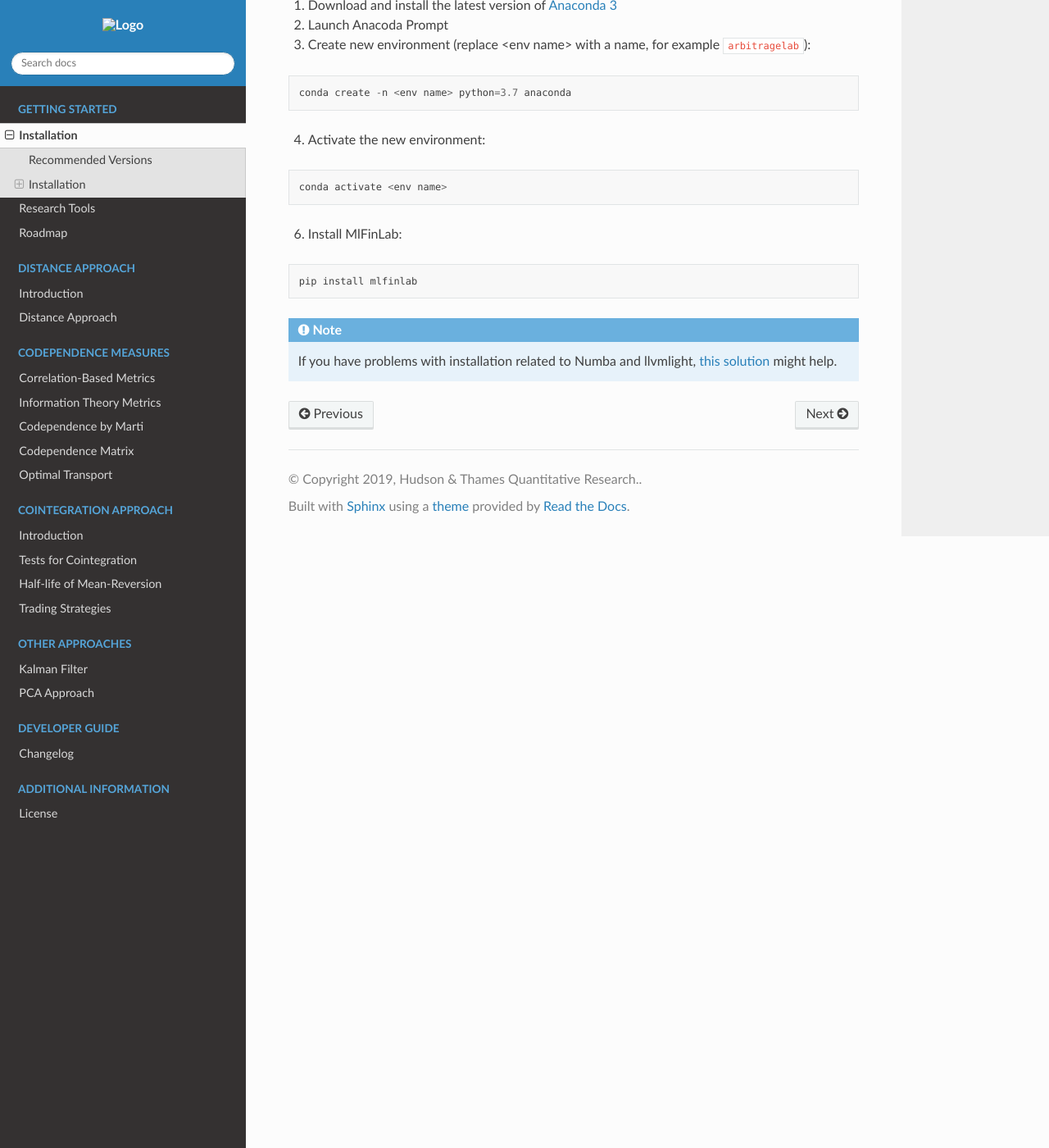
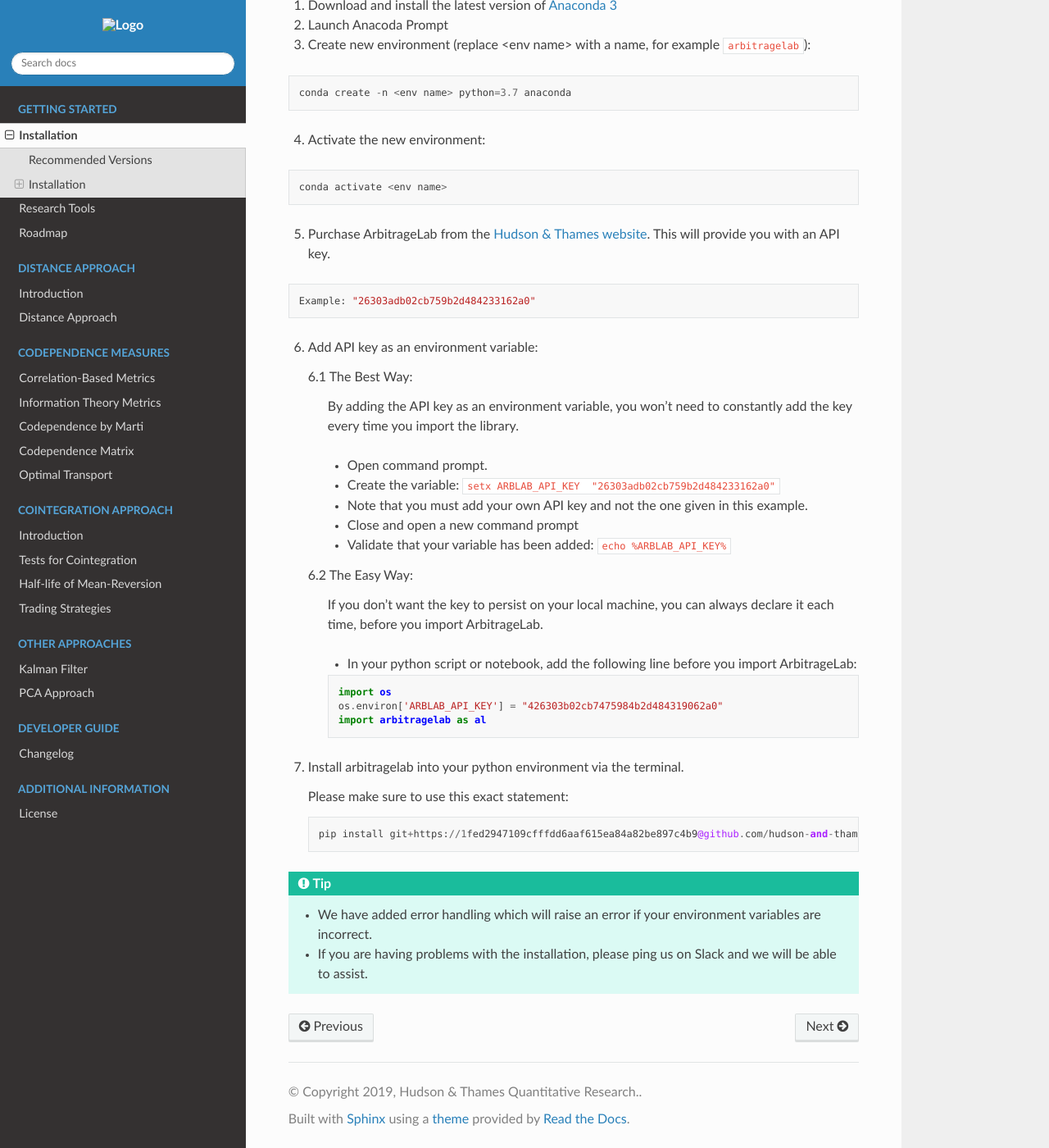
Before and after one commit to hudson-and-thames/arbitragelab, a Sphinx documentation site: the page built from docs/source/getting_started/installation.rst, in a window 1280 px wide and 1400 px high, scrolled down 3342 px. Shown: the whole window at 82% size. Built offline with Sphinx 7.4.7 and the Read the Docs theme 2.0.0, drawn with Linux system fonts in a browser that asks for light colours; pages that are not in the unit, such as notebooks, are missing from menus.

Commit message:
Update installation.rst

```diff
--- a/docs/source/getting_started/installation.rst
+++ b/docs/source/getting_started/installation.rst
@@ -157,12 +157,45 @@
 
    conda activate <env name>
 
-6. Install MlFinLab:
+5. Purchase ArbitrageLab from the `Hudson & Thames website <https://app.hudsonthames.org/auth/signin>`__. This will provide you with an API key.
 
 .. code-block::
 
-   pip install mlfinlab
+    Example: "26303adb02cb759b2d484233162a0"
 
-.. Note::
+6. Add API key as an environment variable:
 
-    If you have problems with installation related to Numba and llvmlight, `this solution <https://github.com/hudson-and-thames/mlfinlab/issues/448>`_ might help.
+   6.1 The Best Way:
+
+      By adding the API key as an environment variable, you won't need to constantly add the key every time you import the library.
+
+      * Open command prompt.
+      * Create the variable: ``setx ARBLAB_API_KEY  "26303adb02cb759b2d484233162a0"``
+      * Note that you must add your own API key and not the one given in this example.
+      * Close and open a new command prompt
+      * Validate that your variable has been added: ``echo %ARBLAB_API_KEY%``
+
+   6.2 The Easy Way:
+
+      If you don't want the key to persist on your local machine, you can always declare it each time, before you import ArbitrageLab.
+
+      * In your python script or notebook, add the following line before you import ArbitrageLab:
+
+      .. code::
+
+         import os
+         os.environ['ARBLAB_API_KEY'] = "426303b02cb7475984b2d484319062a0"
+         import arbitragelab as al
+
+7. Install arbitragelab into your python environment via the terminal.
+
+   Please make sure to use this exact statement:
+
+   .. code-block::
+
+      pip install git+https://1fed2947109cfffdd6aaf615ea84a82be897c4b9@github.com/hudson-and-thames/arbitragelab.git@master
+
+.. tip::
+
+   * We have added error handling which will raise an error if your environment variables are incorrect.
+   * If you are having problems with the installation, please ping us on Slack and we will be able to assist.
```
